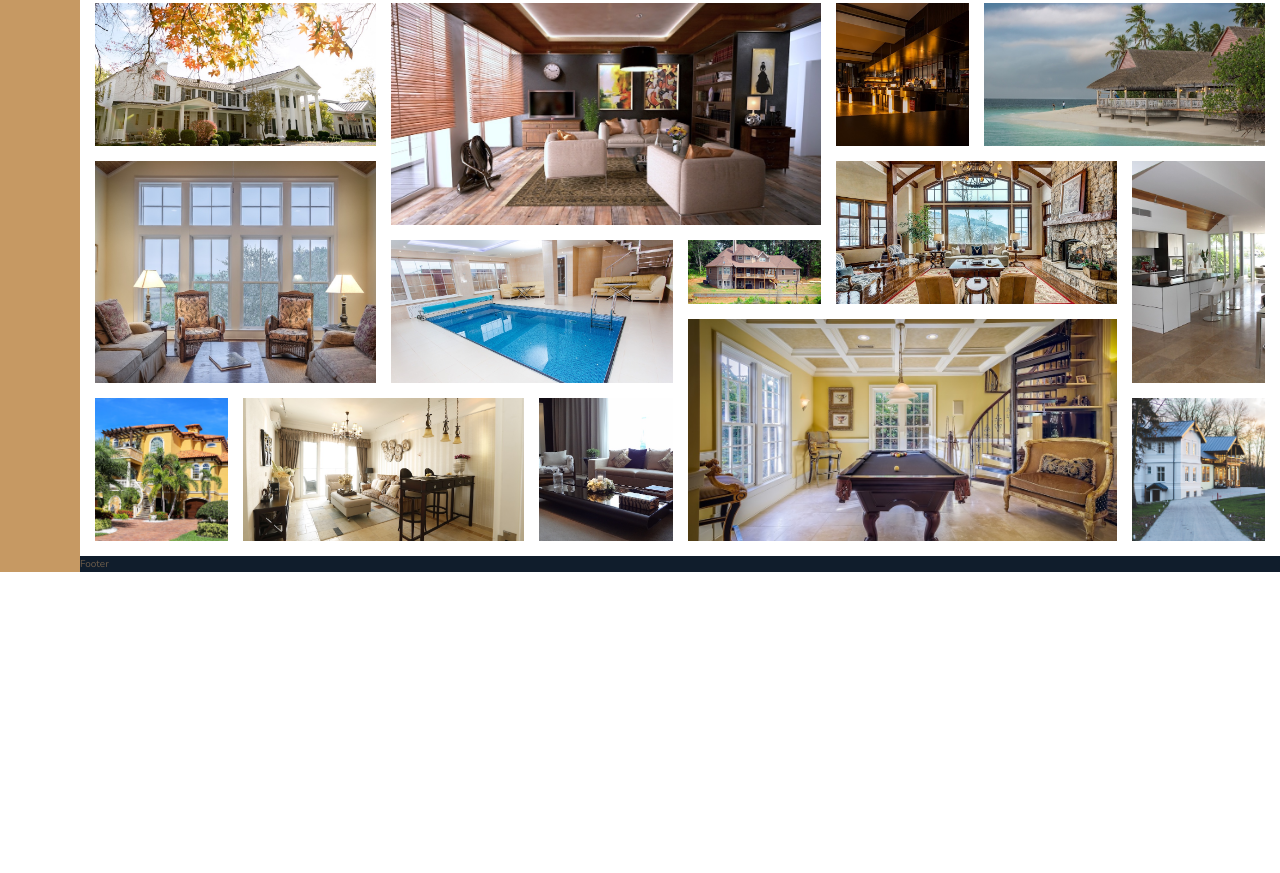
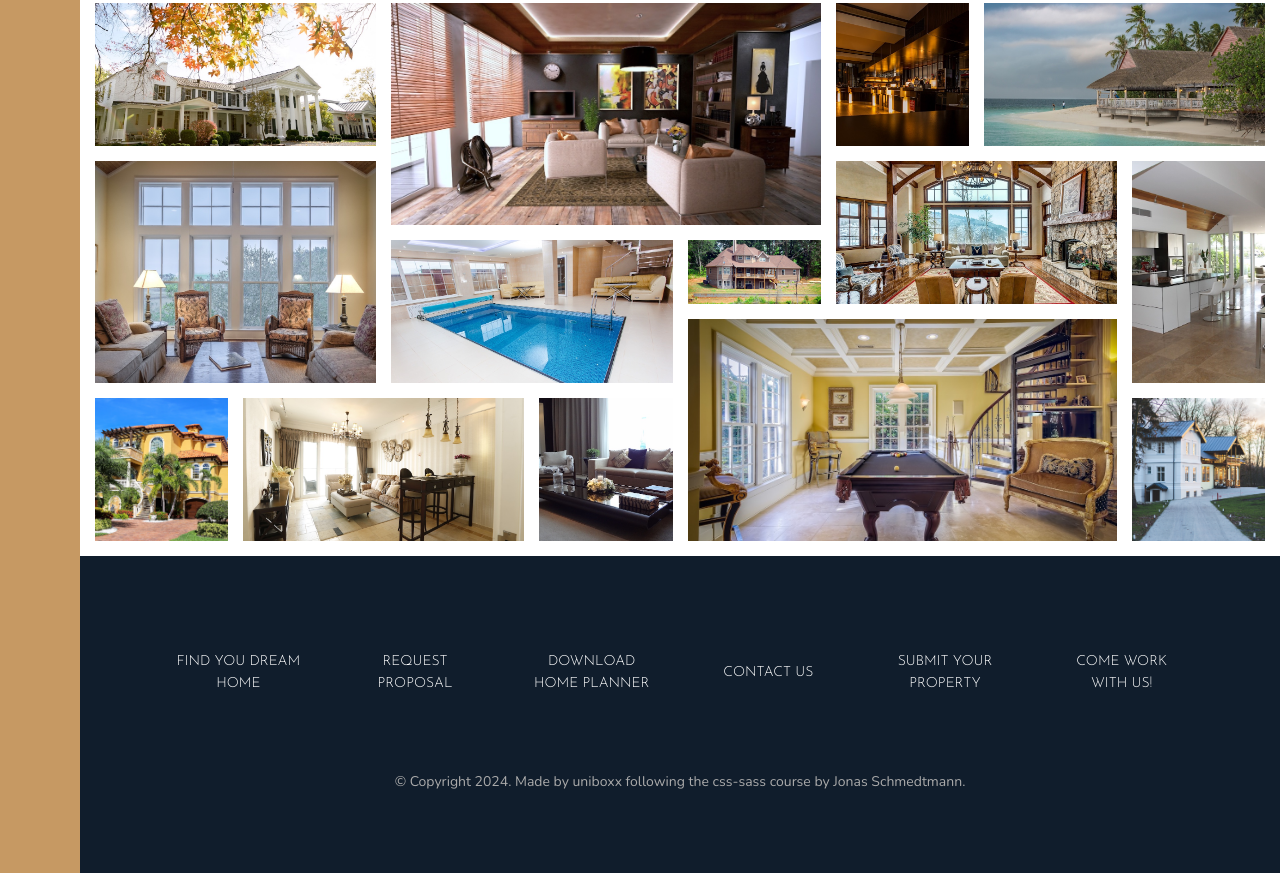
Before and after one commit to uniboxx/nexter-unibox, a website built with Vite: page index.html in a window 1280 px wide. Shown: the part 3168-4041 px from the top of the page. Before the commit the page ends 3740 px from the top, so only its background shows below. Built offline with nearby package versions, Linux system fonts and the light colour scheme.

Commit message:
finished footer

```diff
--- a/index.html
+++ b/index.html
@@ -382,6 +382,29 @@
       </figure>
     </section>
 
-    <footer class="footer">Footer</footer>
+    <footer class="footer">
+      <ul class="nav">
+        <li class="nav__item">
+          <a class="nav__link" href="#">Find you dream home</a>
+        </li>
+        <li class="nav__item">
+          <a class="nav__link" href="#">Request proposal</a>
+        </li>
+        <li class="nav__item">
+          <a class="nav__link" href="#">Download home planner</a>
+        </li>
+        <li class="nav__item"><a class="nav__link" href="#">Contact us</a></li>
+        <li class="nav__item">
+          <a class="nav__link" href="#">Submit your property</a>
+        </li>
+        <li class="nav__item">
+          <a class="nav__link" href="#">Come work with us!</a>
+        </li>
+      </ul>
+      <p class="copyright">
+        &copy; Copyright 2024. Made by uniboxx following the css-sass course by
+        Jonas Schmedtmann.
+      </p>
+    </footer>
   </body>
 </html>
--- a/scss/_footer.scss
+++ b/scss/_footer.scss
@@ -1,4 +1,44 @@
 .footer {
   background-color: $color-secondary;
   grid-column: full-start/full-end;
+
+  color: #fff;
+  padding: 8rem;
 }
+
+.nav {
+  list-style: none;
+  display: grid;
+  grid-template-columns: repeat(auto-fit, minmax(15rem, 1fr));
+  gap: 2rem;
+  align-items: center;
+
+  &__item {
+  }
+
+  &__link:link,
+  &__link:visited {
+    font-size: 1.4rem;
+    color: inherit;
+    text-decoration: none;
+    font-family: $font-display;
+    text-transform: uppercase;
+    text-align: center;
+    padding: 1.5rem;
+    display: block;
+    transition: all 0.2s;
+  }
+
+  &__link:hover,
+  &__link:active {
+    background-color: rgba(#fff, 0.05);
+    transform: translateY(-3px);
+  }
+}
+
+.copyright {
+  text-align: center;
+  font-size: 1.4rem;
+  color: $color-grey-light-2;
+  margin-top: 6rem;
+}
```
